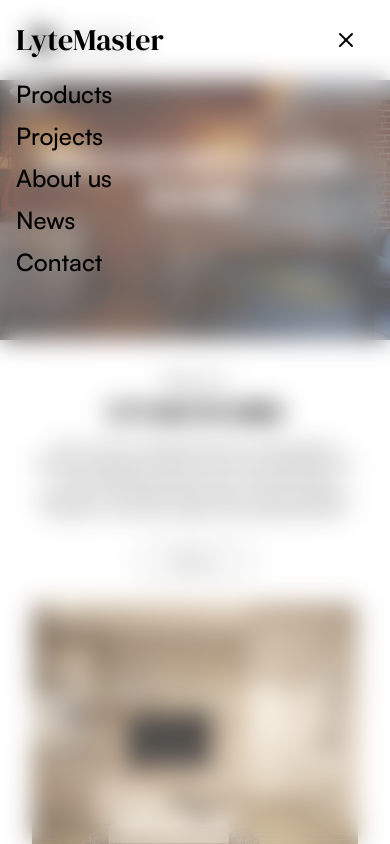
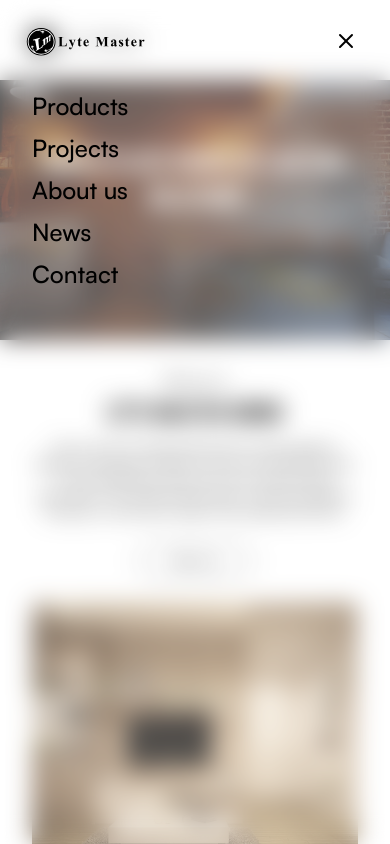
Before and after one commit to goutham-shankar/lytemaster, a Next.js app: page / in a window 390 px wide. Both pictures are taken after a click on the button 346 px from the left and 40 px from the top of the page. Shown: the top 844 px of the page. Built offline with nearby package versions, Linux system fonts and the light colour scheme.

Commit message:
update: refactored code and improved responsiveness

```diff
--- a/src/components/common/nav.jsx
+++ b/src/components/common/nav.jsx
@@ -3,6 +3,7 @@ import Link from "next/link";
 import Image from "next/image";
 import { ChevronDown, ChevronUp, Menu, X } from "lucide-react";
 import { useState, useEffect } from "react";
+import Branding from "@/components/common/branding";
 
 // const navItems = [
 //   {
@@ -112,14 +113,14 @@ const MenuButton = ({ navrailOpen, setNavrailOpen, className = "" }) => {
 const Navrail = ({ navrailOpen, setNavrailOpen }) => {
   return (
     <div
-      className="z-10 absolute top-0 right-0 pl-4 pr-8 py-[1.37rem] w-screen h-screen flex flex-col justify-center items-center gap-5 text-sm bg-white/25 backdrop-blur-md no-doc-scroll sm:px-12"
+      className="z-10 absolute top-0 right-0 pl-4 pr-8 py-[.67rem] w-screen h-screen flex flex-col justify-center items-center gap-5 text-sm bg-white/25 backdrop-blur-md no-doc-scroll sm:px-12 sm:py-[.067rem]"
       onClick={() => setNavrailOpen(!navrailOpen)}
     >
       <div className="w-full flex justify-between items-center gap-3 text-sm transition-all duration-300 ease-in-out">
-        <h1 className="text-center text-3xl font-dmSerifDisplay">LyteMaster</h1>
+        <Branding />
         <MenuButton navrailOpen={navrailOpen} setNavrailOpen={setNavrailOpen} />
       </div>
-      <ul className="w-full h-full flex flex-col justify-start items-start gap-2 text-sm">
+      <ul className="w-full h-full pl-4 flex flex-col justify-start items-start gap-2 text-sm">
         {navItems.map((item, index) => (
           <li key={index} className="group">
             <Link
@@ -171,15 +172,7 @@ export default function Nav() {
   }, [width]);
   return (
     <nav className={`${variants.navbar} z-50`}>
-      <Link href={"/"} className="w-36 sm:w-48">
-        <Image
-          src="/logo.svg"
-          alt="LyteMaster Logo"
-          width={100}
-          height={100}
-          className="w-full"
-        />
-      </Link>
+      <Branding />
       {isMobile && !navrailOpen && (
         <MenuButton navrailOpen={navrailOpen} setNavrailOpen={setNavrailOpen} />
       )}
```
